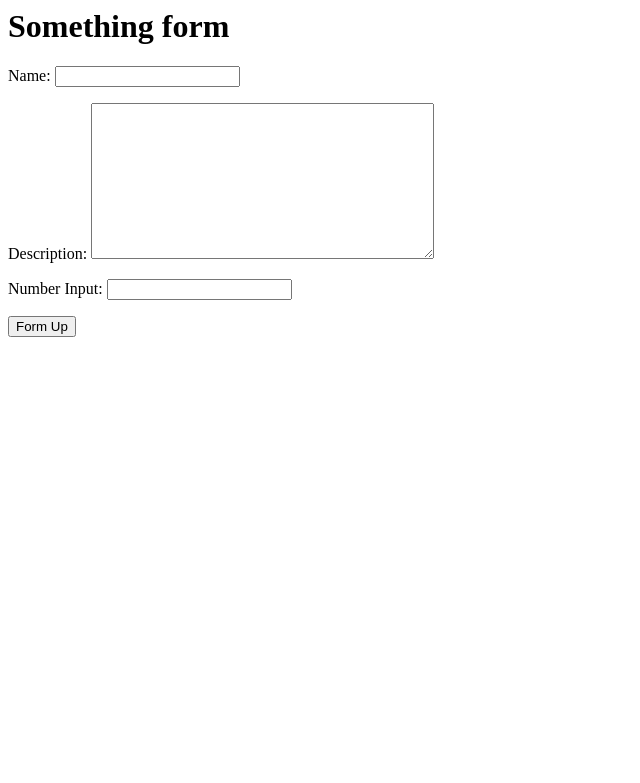
After one commit to KCL-SEG/things-2-FlashRay, a Django app: page /form_up/ in a window 1280 px wide. The commit adds this page. Shown: the top 783 px of the page, without its empty margins (0-640 px from the left). Run offline with Django 3.2, Linux system fonts and the light colour scheme.

Commit message:
Add form page

```diff
--- a/thingproject/urls.py
+++ b/thingproject/urls.py
@@ -20,4 +20,5 @@ from things import views
 urlpatterns = [
     path('admin/', admin.site.urls),
     path('', views.home, name='home'),
+    path('form_up/', views.form_up, name='form_up'),
 ]
--- a/things/forms.py
+++ b/things/forms.py
@@ -1,3 +1,14 @@
-"""Forms of the project."""
+from django import forms
+from .models import Thing
+from django.utils.translation import gettext_lazy as _
 
-# Create your forms here.
+class FormUpForm(forms.ModelForm):
+    class Meta:
+        model = Thing
+        fields = ['name', 'description', 'quantity']
+        widgets = {
+            'description' : forms.Textarea(),
+        }
+        labels = {
+            'quantity' : _('Number Input')
+        }
--- /dev/null
+++ b/things/templates/form_up.html
@@ -0,0 +1,15 @@
+<html>
+    <head>
+        <title>
+            Things
+        </title>
+    </head>
+    <body>
+        <h1>Something form</h1>
+        <form action="{% url 'form_up' %}" method="post">
+            {% csrf_token %}
+            {{ form.as_p }}
+            <input type="submit" value="Form Up">
+        </form>
+    </body>
+</html>
--- a/things/templates/home.html
+++ b/things/templates/home.html
@@ -7,5 +7,6 @@
     Things
   </h1>
   <p>Some stuff about things goes here.</p>
+  <p><a href="{% url 'form_up'%}">Form Up</a></p>
 </body>
 </html>
--- a/things/views.py
+++ b/things/views.py
@@ -1,4 +1,9 @@
 from django.shortcuts import render
+from .forms import FormUpForm
 
 def home(request):
-    return render(request, 'home.html', {'form': form})
+    return render(request, 'home.html')
+
+def form_up(request):
+    form = FormUpForm()
+    return render(request, "form_up.html", { "form" : form })
```
